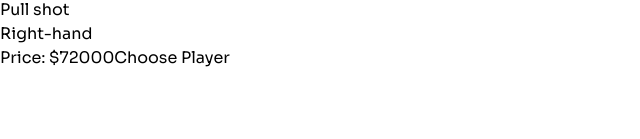
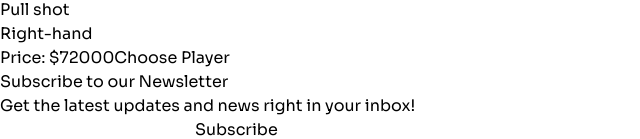
Before and after one commit to shekhmohibur/bpl-dream-11, a React (Vite) app: page / in a window 1280 px wide. Shown: the part 6347-6486 px from the top of the page, without its empty margins (0-640 px from the left). Before the commit the page ends 6417 px from the top, so only its background shows below. Built offline with nearby package versions, Linux system fonts and the light colour scheme.

Commit message:
added two more component subscribe and footer

```diff
--- a/src/App.jsx
+++ b/src/App.jsx
@@ -1,13 +1,19 @@
 import './App.css'
+import Footer from './footer/Footer'
 import Header from './header/Header'
 import Hero from './hero/Hero'
 import Players from './players/Players'
+import Subscription from './subscription/Subscription'
 function App() {
   return (
     <div className='max-w-7xl px-6 mx-auto mt-5'>
     <Header></Header>
     <Hero></Hero>
     <Players></Players>
+    <div>
+      <Subscription></Subscription>
+      <Footer></Footer>
+    </div>
     </div>
   )
 }
--- /dev/null
+++ b/src/footer/Footer.jsx
@@ -0,0 +1,9 @@
+const Footer = () => {
+    return (
+        <div>
+
+        </div>
+    );
+};
+
+export default Footer;
--- /dev/null
+++ b/src/subscription/Subscription.jsx
@@ -0,0 +1,14 @@
+const Subscription = () => {
+    return (
+        <div>
+            <h3>Subscribe to our Newsletter</h3>
+            <p>Get the latest updates and news right in your inbox!</p>
+            <div>
+                <input type="email" />
+                <button>Subscribe</button>
+            </div>
+        </div>
+    );
+};
+
+export default Subscription;
```
Also changed, not shown: 1 other file (tests, documents, lock files or other folders).
